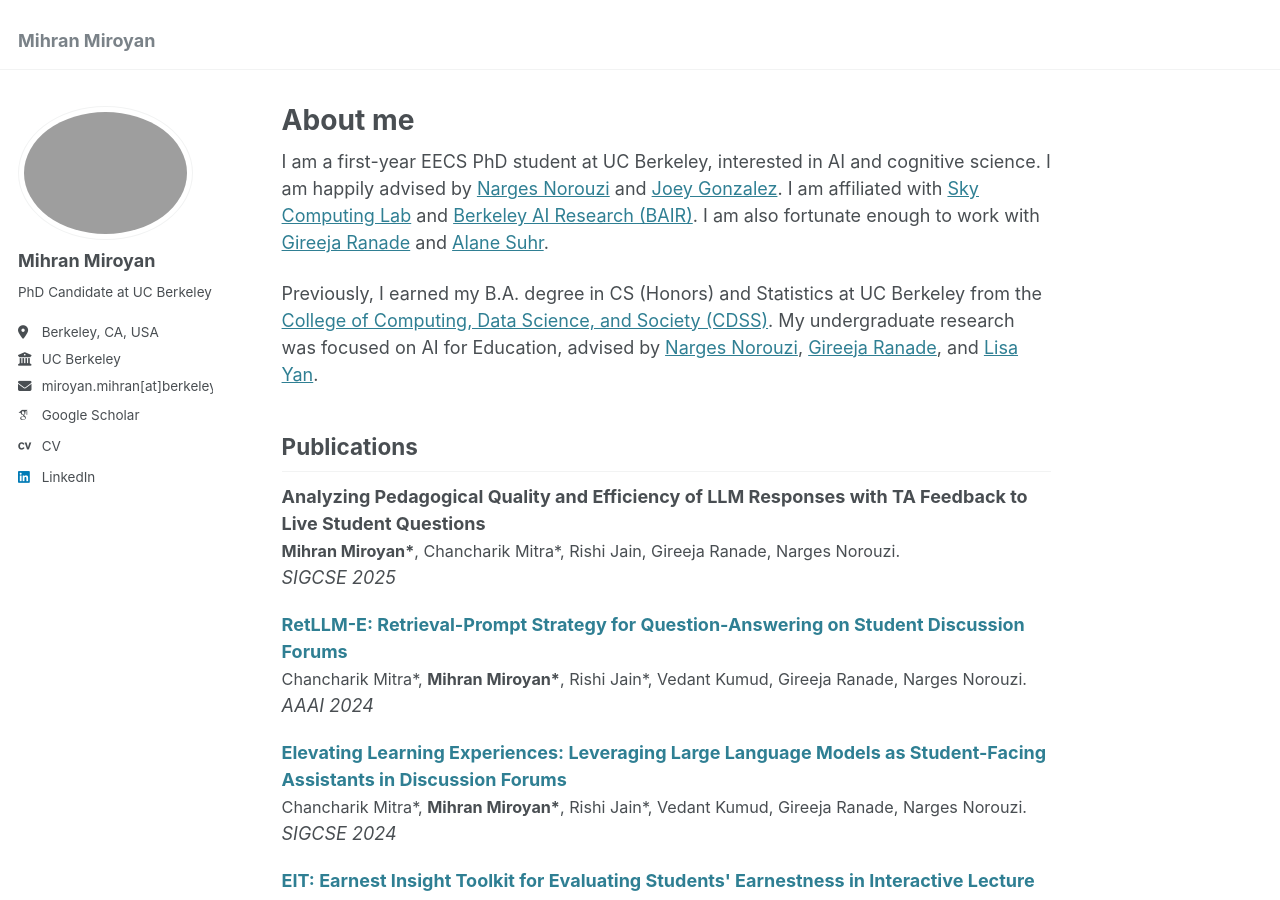
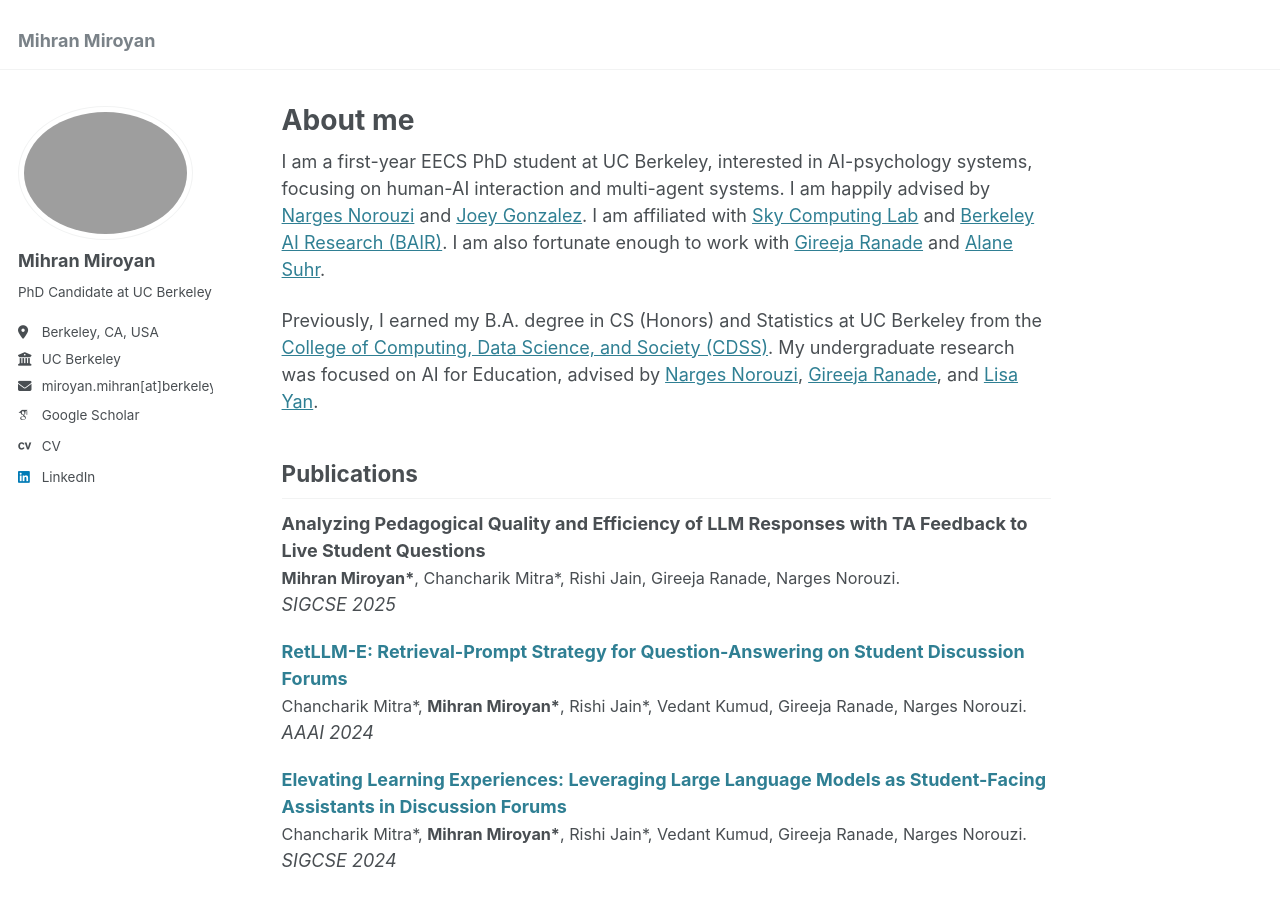
Before and after one commit to mmiroyan/mmiroyan.github.io, a Jekyll site: the page built from _pages/about.md, in a window 1280 px wide and 900 px high. Built offline with Jekyll 4.4.1, drawn with Linux system fonts in a browser that asks for light colours; some web fonts are replaced.

Commit message:
website description

```diff
--- a/_config.yml
+++ b/_config.yml
@@ -11,7 +11,7 @@ locale                   : "en-US"
 title                    : "Mihran Miroyan"
 title_separator          : "-"
 name                     : &name "Mihran Miroyan"
-description              : &description "personal description"
+description              : &description "I am a first-year EECS PhD student at UC Berkeley, interested in AI-psychology systems, focusing on human-AI interaction and multi-agent systems."
 url                      : https://mihranmiroyan.github.io # the base hostname & protocol for your site e.g. "https://[your GitHub username].github.io"
 baseurl                  : "" # the subpath of your site, e.g. "/blog"
 repository               : "mihranmiroyan.github.io"
--- a/_pages/about.md
+++ b/_pages/about.md
@@ -7,7 +7,7 @@ redirect_from:
   - /about.html
 ---
 
-I am a first-year EECS PhD student at UC Berkeley, interested in AI and cognitive science. I am happily advised by [Narges Norouzi](https://nargesnorouzi.me/) and [Joey Gonzalez](https://people.eecs.berkeley.edu/~jegonzal/). I am affiliated with [Sky Computing Lab](https://sky.cs.berkeley.edu/) and [Berkeley AI Research (BAIR)](https://bair.berkeley.edu/). I am also fortunate enough to work with [Gireeja Ranade](https://people.eecs.berkeley.edu/~gireeja/) and [Alane Suhr](https://www.alanesuhr.com/).
+I am a first-year EECS PhD student at UC Berkeley, interested in AI-psychology systems, focusing on human-AI interaction and multi-agent systems. I am happily advised by [Narges Norouzi](https://nargesnorouzi.me/) and [Joey Gonzalez](https://people.eecs.berkeley.edu/~jegonzal/). I am affiliated with [Sky Computing Lab](https://sky.cs.berkeley.edu/) and [Berkeley AI Research (BAIR)](https://bair.berkeley.edu/). I am also fortunate enough to work with [Gireeja Ranade](https://people.eecs.berkeley.edu/~gireeja/) and [Alane Suhr](https://www.alanesuhr.com/).
 
 Previously, I earned my B.A. degree in CS (Honors) and Statistics at UC Berkeley from the [College of Computing, Data Science, and Society (CDSS)](https://cdss.berkeley.edu/). My undergraduate research was focused on AI for Education, advised by [Narges Norouzi](https://nargesnorouzi.me/), [Gireeja Ranade](https://people.eecs.berkeley.edu/~gireeja/), and [Lisa Yan](https://www2.eecs.berkeley.edu/Faculty/Homepages/yanlisa.html).
 
```
